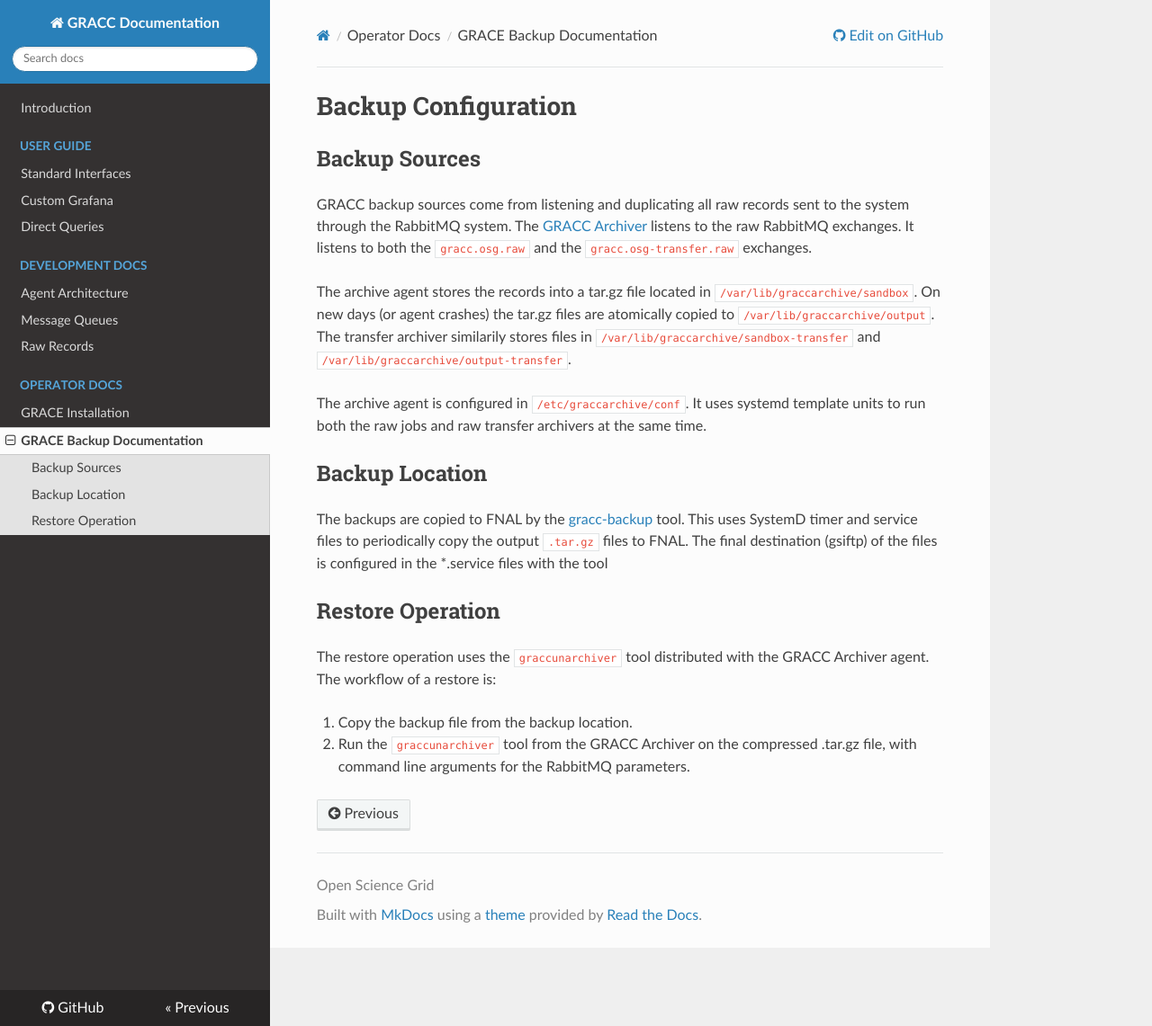
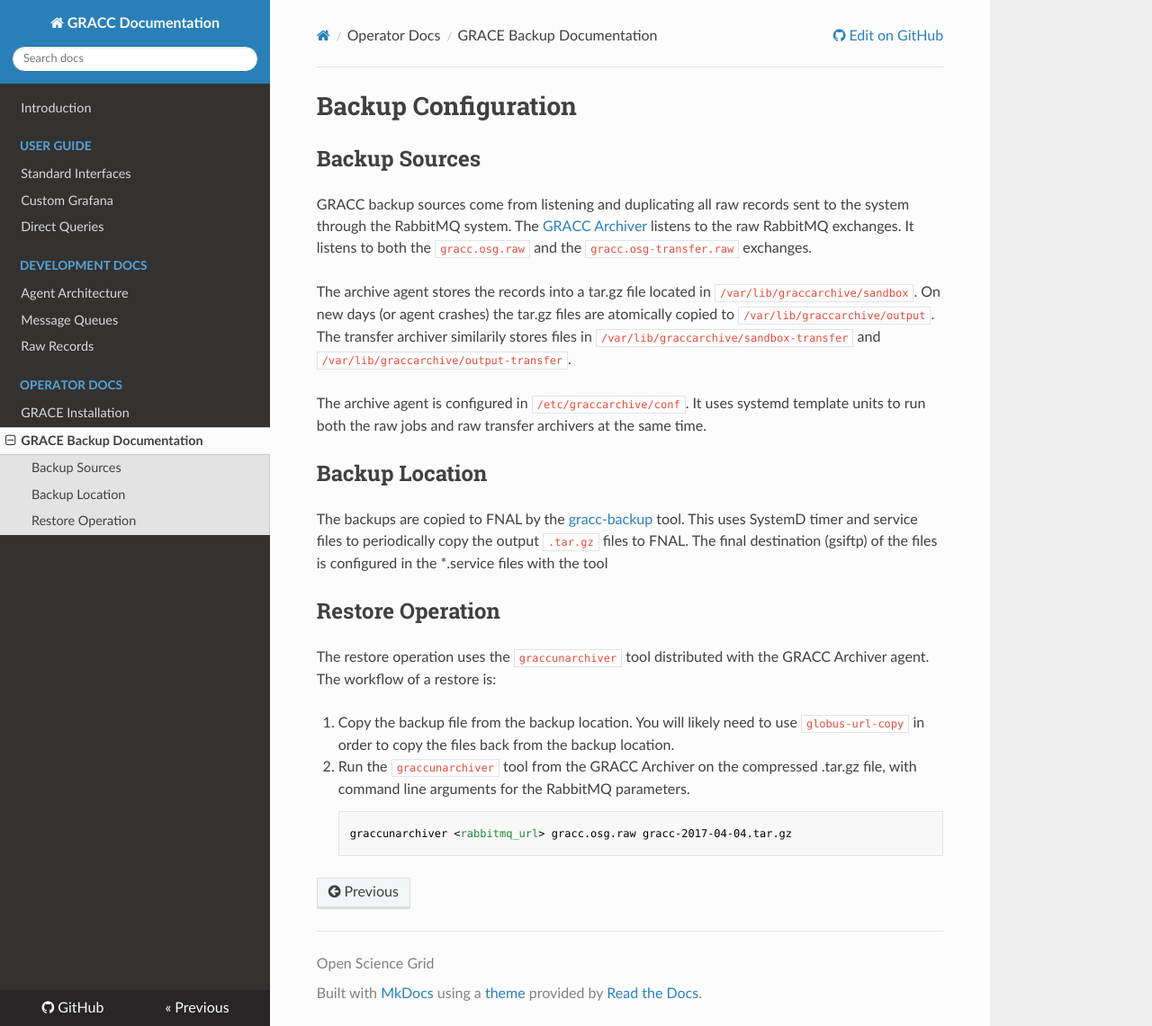
Before and after one commit to zvada/gracc, an MkDocs documentation site: the page built from docs/dev-docs/backups.md, in a window 1280 px wide and 1141 px high. Shown: the whole window at 90% size. Built offline with MkDocs 1.6.1, drawn with Linux system fonts in a browser that asks for light colours; nearby versions of some CDN libraries; old or Windows-style settings are respelled for this version of MkDocs.

Commit message:
Add unarchiver command line

```diff
--- a/docs/dev-docs/backups.md
+++ b/docs/dev-docs/backups.md
@@ -14,7 +14,7 @@
 Backup Location
 ---------------
 
-The backups are copied to FNAL by the [gracc-backup](https://github.com/opensciencegrid/gracc-backup) tool.  This uses SystemD timer and service files to periodically copy the output `.tar.gz` files to FNAL.  The final destination (gsiftp) of the files is configured in the *.service files with the tool
+The backups are copied to FNAL by the [gracc-backup](https://github.com/opensciencegrid/gracc-backup) tool.  This uses SystemD timer and service files to periodically copy the output `.tar.gz` files to FNAL.  The final destination (gsiftp) of the files is configured in the \*.service files with the tool
 
 
 Restore Operation
@@ -22,5 +22,7 @@
 
 The restore operation uses the `graccunarchiver` tool distributed with the GRACC Archiver agent.  The workflow of a restore is:
 
-1. Copy the backup file from the backup location.
+1. Copy the backup file from the backup location.  You will likely need to use `globus-url-copy` in order to copy the files back from the backup location.
 2. Run the `graccunarchiver` tool from the GRACC Archiver on the compressed .tar.gz file, with command line arguments for the RabbitMQ parameters.
+
+        graccunarchiver <rabbitmq_url> gracc.osg.raw gracc-2017-04-04.tar.gz
```
